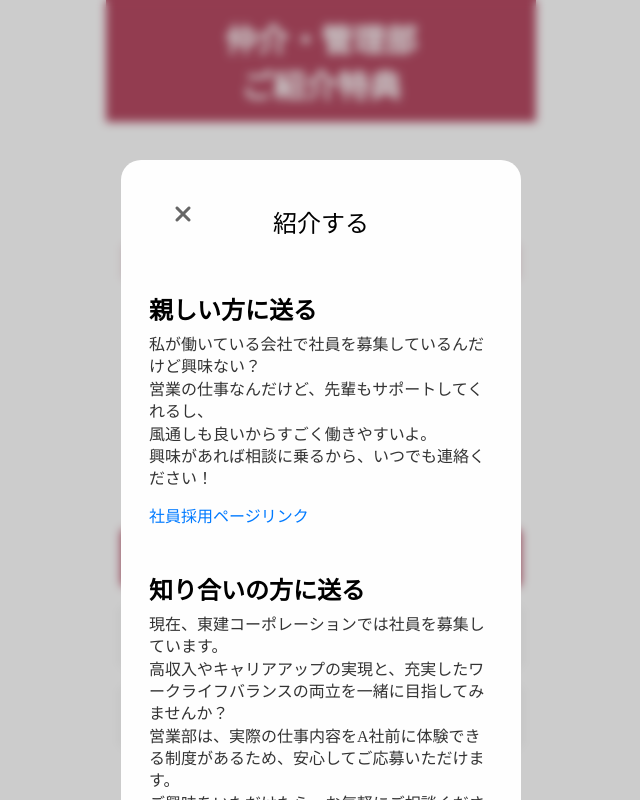
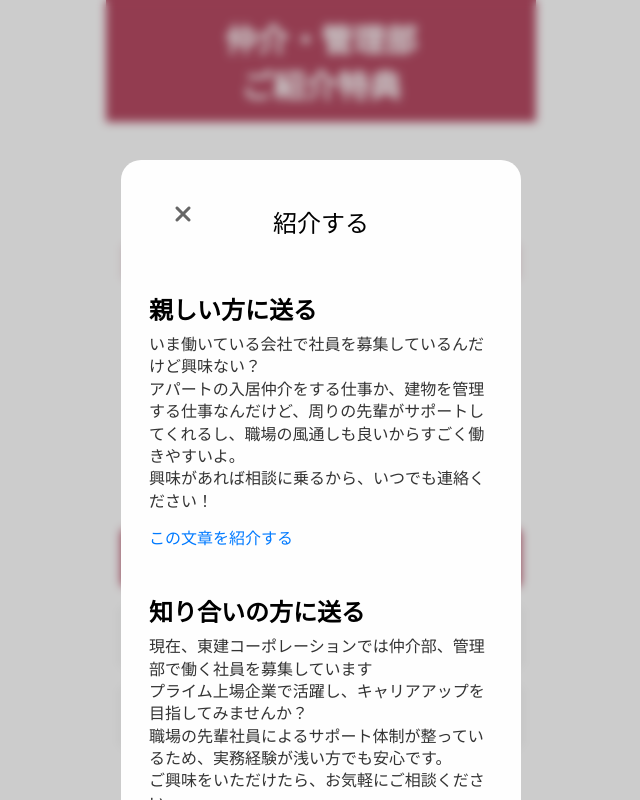
Before and after one commit to tohaneda/saiyo241220.github.io, a plain HTML site: page share/mediation.html in a window 1280 px wide. Both pictures are taken after a click on the button "紹介する". Shown: the whole page, without its empty margins (319-959 px from the left). Drawn offline with Linux system fonts and the light colour scheme.

Commit message:
修正依頼対応

```diff
--- a/share/mediation.html
+++ b/share/mediation.html
@@ -61,11 +61,10 @@
                         <input type="radio" id="option1" name="shareOption" value="friend" checked>
                         <label for="option1">
                             <h4>親しい方に送る</h4>
-                            <p class="share-message">私が働いている会社で社員を募集しているんだけど興味ない？<br>
-                            営業の仕事なんだけど、先輩もサポートしてくれるし、<br>
-                            風通しも良いからすごく働きやすいよ。<br>
+                            <p class="share-message">いま働いている会社で社員を募集しているんだけど興味ない？<br>
+                            アパートの入居仲介をする仕事か、建物を管理する仕事なんだけど、周りの先輩がサポートしてくれるし、職場の風通しも良いからすごく働きやすいよ。<br>
                             興味があれば相談に乗るから、いつでも連絡ください！</p>
-                            <a href="#" class="link-button" data-type="friend">社員採用ページリンク</a>
+                            <a href="#" class="link-button" data-type="friend">この文章を紹介する</a>
                         </label>
                     </div>
 
@@ -74,11 +73,11 @@
                         <input type="radio" id="option2" name="shareOption" value="acquaintance">
                         <label for="option2">
                             <h4>知り合いの方に送る</h4>
-                            <p class="share-message">現在、東建コーポレーションでは社員を募集しています。<br>
-                            高収入やキャリアアップの実現と、充実したワークライフバランスの両立を一緒に目指してみませんか？<br>
-                            営業部は、実際の仕事内容をA社前に体験できる制度があるため、安心してご応募いただけます。<br>
+                            <p class="share-message">現在、東建コーポレーションでは仲介部、管理部で働く社員を募集しています<br>
+                            プライム上場企業で活躍し、キャリアアップを目指してみませんか？<br>
+                            職場の先輩社員によるサポート体制が整っているため、実務経験が浅い方でも安心です。<br>
                             ご興味をいただけたら、お気軽にご相談ください。</p>
-                            <a href="#" class="link-button" data-type="acquaintance">社員採用ページリンク</a>
+                            <a href="#" class="link-button" data-type="acquaintance">この文章を紹介する</a>
                         </label>
                     </div>
 
@@ -87,11 +86,11 @@
                         <input type="radio" id="option3" name="shareOption" value="stranger">
                         <label for="option3">
                             <h4>面識が少ない方に送る</h4>
-                            <p class="share-message">現在、東建コーポレーションでは仲介・管理部で働く社員を募集しています。<br>
-                            高収入やキャリアアップの実���と、充実したワークライフバランスの両立が目指せる魅力的な会社です。<br>
-                            入社前に体験入社の制度を設けているため、安心してご応募いただけます。<br>
+                            <p class="share-message">現在、東建コーポレーションでは仲介部、管理部で働く社員を募集しています。<br>
+                            プライム上場企業で活躍しながら、キャリアアップを目指してみませんか？<br>
+                            経験豊富な先輩社員による充実したサポート体制のもと、安心して働いていただけます。<br>
                             ご興味をいただけたら、お気軽にご相談ください。</p>
-                            <a href="#" class="link-button" data-type="stranger">社員採用ページリンク</a>
+                            <a href="#" class="link-button" data-type="stranger">この文章を紹介する</a>
                         </label>
                     </div>
 
@@ -101,7 +100,7 @@
                         <label for="option4">
                             <h4>リンクだけ送る</h4>
                             <p class="share-message"></p>
-                            <a href="#" class="link-button" data-type="linkOnly">社員採用ページリンク</a>
+                            <a href="#" class="link-button" data-type="linkOnly">紹介文をつけずに紹介する</a>
                         </label>
                     </div>
                 </div>
```
Also changed, not shown: index.html (+1 -1 lines), share/design.html (+11 -13 lines), share/sales.html (+4 -4 lines).
